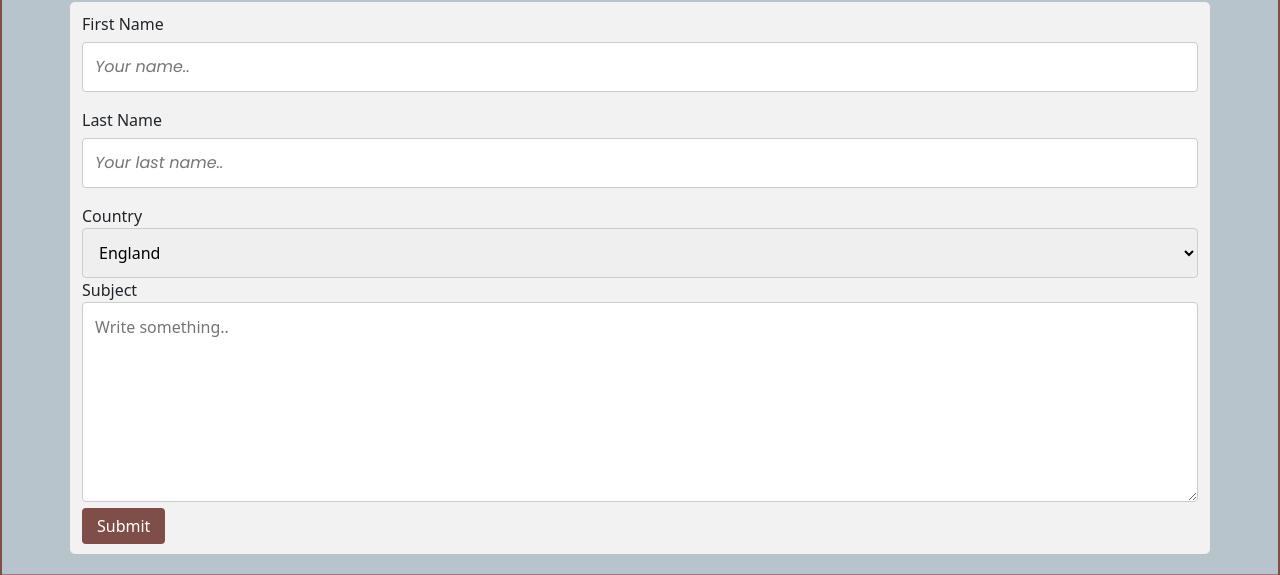
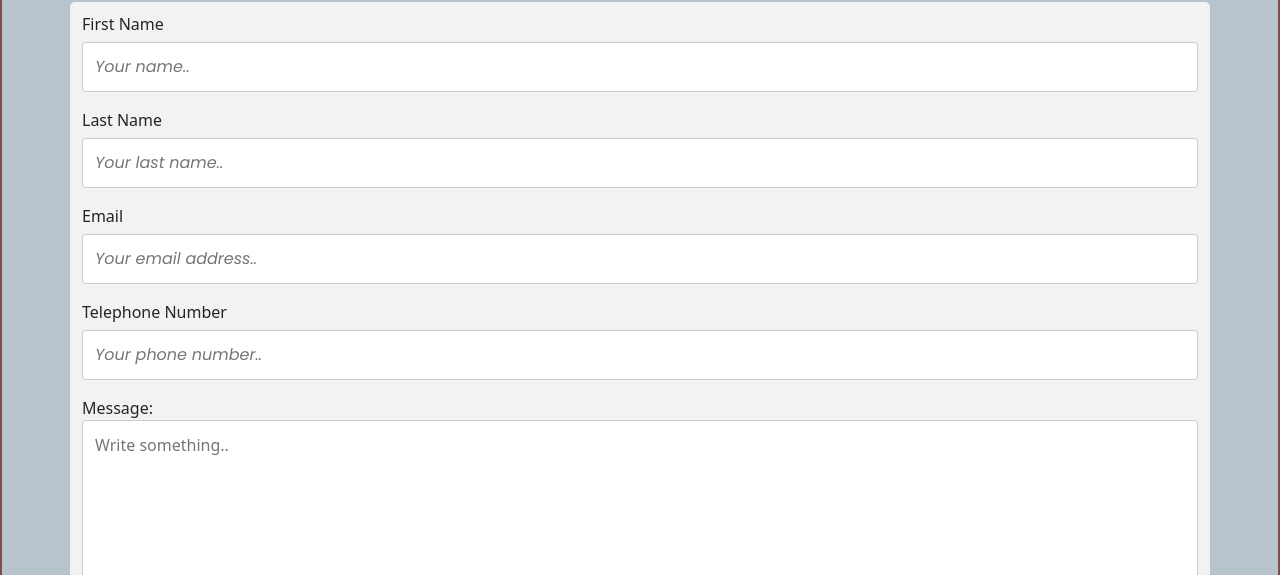
Before and after one commit to aaamorek91/AF-Portfolio, a plain HTML site: page index.html in a window 1280 px wide. Shown: the part 2671-3246 px from the top of the page. Drawn offline with nearby package versions, Linux system fonts and the light colour scheme.

Commit message:
Added changes to the form

```diff
--- a/index.html
+++ b/index.html
@@ -236,21 +236,20 @@
          <form netlify>
 
             <label for="fname">First Name</label>
-            <input type="text" id="fname" name="firstname" placeholder="Your name..">
+            <input type="text" id="fname" name="firstname" placeholder="Your name.." required>
 
             <label for="lname">Last Name</label>
-            <input type="text" id="lname" name="lastname" placeholder="Your last name..">
+            <input type="text" id="lname" name="lastname" placeholder="Your last name.." required>
 
-            <label for="country">Country</label>
-            <select id="country" name="country">
-               <option value="england">England</option>
-               <option value="canada">Canada</option>
-               <option value="usa">USA</option>
-            </select>
+            <label for="email">Email</label>
+            <input type="text" id="email" name="email" placeholder="Your email address.." required>
 
-            <label for="subject">Subject</label>
-            <textarea id="subject" name="subject" placeholder="Write something.." style="height:200px"></textarea>
+            <label for="phone">Telephone Number</label>
+            <input type="text" id="phone" name="phone" placeholder="Your phone number.." required>
 
+            <label for="subject">Message:</label>
+            <textarea id="subject" name="subject" placeholder="Write something.." style="height:200px"
+               minlength="20"></textarea>
             <input type="submit" value="Submit">
          </form>
          <!-- Form End-->
```
